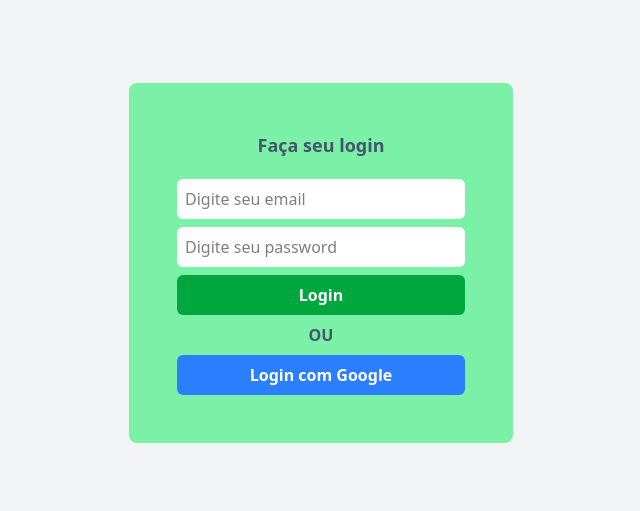
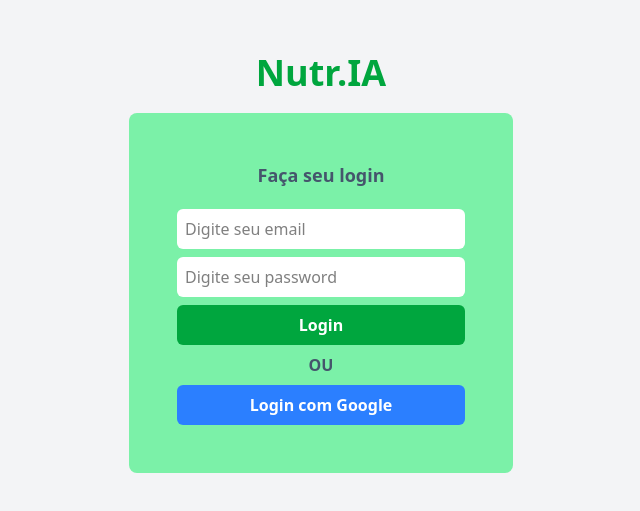
Before and after one commit to eltonsantos/nutr.ia, a Next.js app: page / in a window 1280 px wide. Shown: the part 137-648 px from the top of the page, without its empty margins (319-959 px from the left). Built offline with nearby package versions, Linux system fonts and the light colour scheme.

Commit message:
Add Logo on login page

```diff
--- a/src/app/page.tsx
+++ b/src/app/page.tsx
@@ -3,12 +3,12 @@ import LoginGoogle from "./components/LoginGoogle";
 
 export default function Home() {
   return (
-    <main>
-      <div className="flex justify-center items-center h-screen bg-gray-100 px-5">
-        <div className="bg-green-300 p-12 rounded-lg w-96 max-w-full flex justify-center items-center flex-col gap-2">
-          <LoginForm />
-          <LoginGoogle />
-        </div>
+    <main className="bg-gray-100 h-screen flex flex-col justify-center items-center px-5">
+      <h1 className="font-bold text-4xl mb-5 text-green-600 text-center">Nutr.IA</h1>
+
+      <div className="bg-green-300 p-12 rounded-lg w-96 max-w-full flex justify-center items-center flex-col gap-2">
+        <LoginForm />
+        <LoginGoogle />
       </div>
     </main>
   );
```
